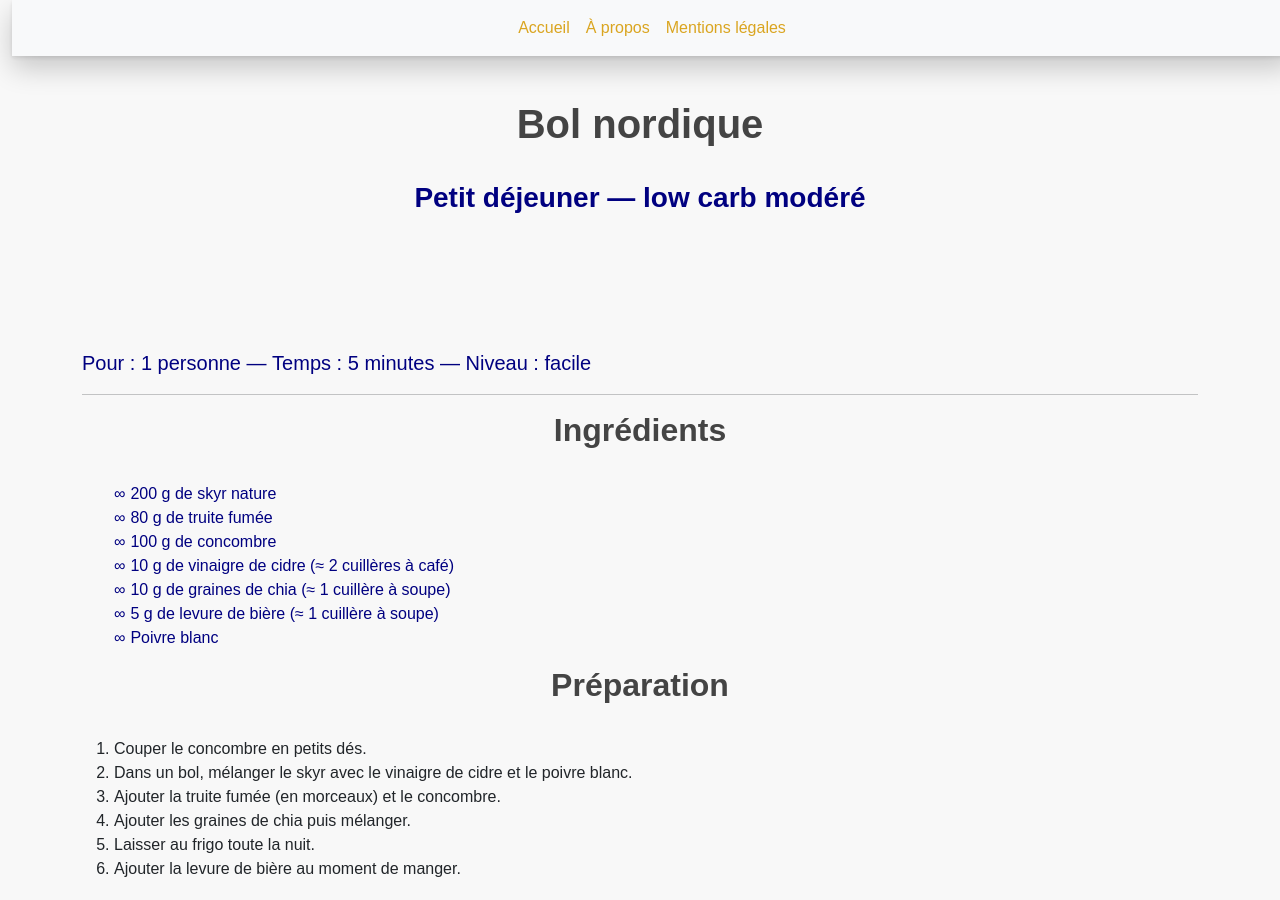
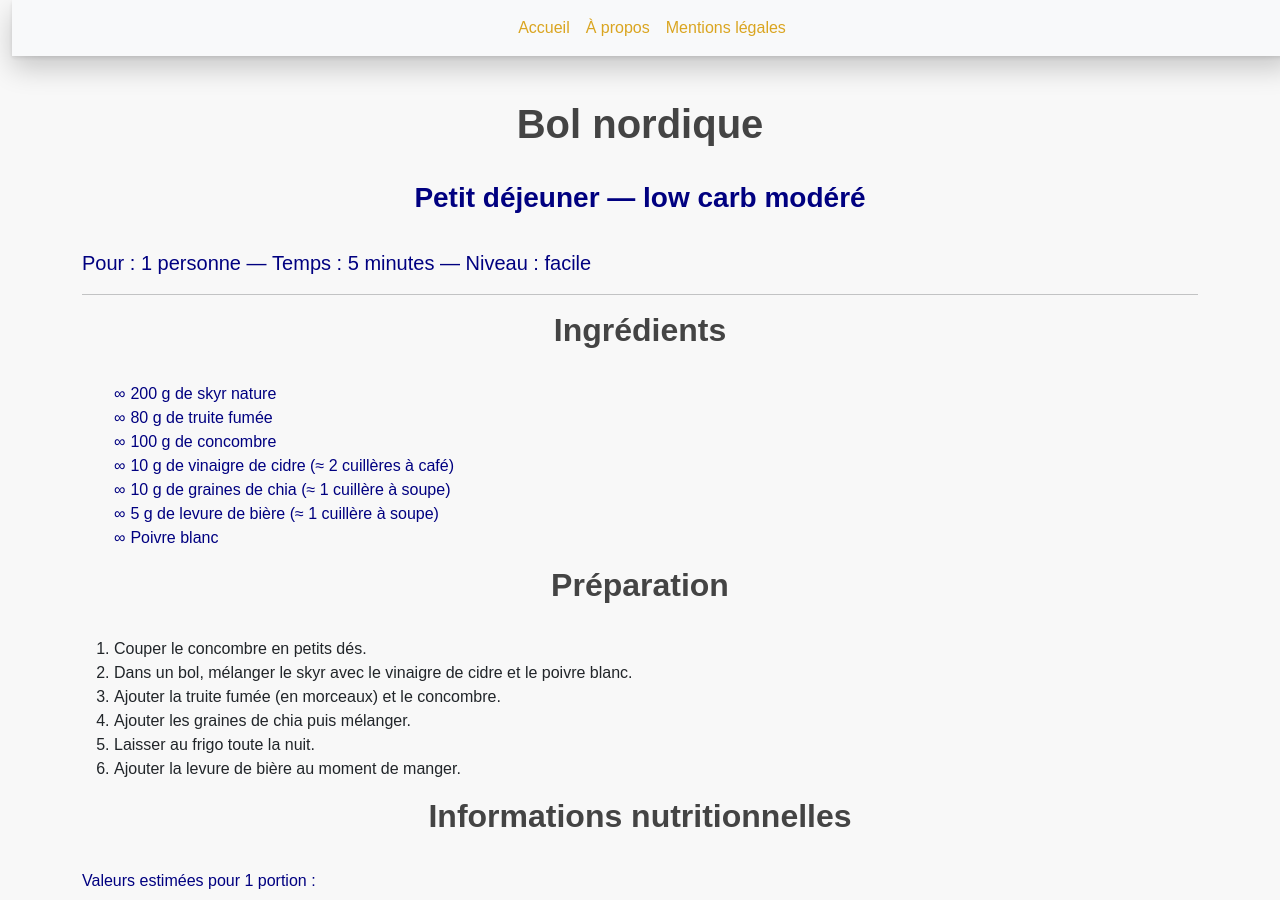
Before and after one commit to laurie-boissay/laurie-boissay.github.io, a Jekyll site: the page built from recettes/bol-nordique.html, in a window 1280 px wide and 900 px high. Built offline with Jekyll 4.4.1, drawn with Linux system fonts in a browser that asks for light colours.

Commit message:
Update bol-nordique.html
layout

```diff
--- a/recettes/bol-nordique.html
+++ b/recettes/bol-nordique.html
@@ -1,18 +1,11 @@
 ---
+layout: recipe
 title: "Bol nordique — Recettes low carb"
 description: "Bol nordique low carb : skyr, truite fumée, concombre, vinaigre de cidre, graines de chia, levure de bière. Recette 1 personne avec macros détaillées."
-recipe_title : "Bol nordique"
-recipe_subtitle : "Petit déjeuner — low carb modéré"
----
+recipe_title: "Bol nordique"
+recipe_subtitle: "Petit déjeuner — low carb modéré"
 
-
-<!DOCTYPE html>
-<html lang="fr">
-
-<head>
-   {% include head.html %}
-
-  <!-- Données structurées (SEO) -->
+extra_head: |
   <script type="application/ld+json">
   {
     "@context": "https://schema.org",
@@ -33,16 +26,7 @@ recipe_subtitle : "Petit déjeuner — low carb modéré"
     ]
   }
   </script>
-</head>
-
-<body class="container-fluid">
-
-  {% include recipe-header.html %}
-  {% include navbar.html %}
-
-  <main>
-    <section class="marge">
-      <div class="container">
+---
 
 <p class="lead">
   <strong>Pour :</strong> 1 personne —
@@ -100,14 +84,3 @@ recipe_subtitle : "Petit déjeuner — low carb modéré"
   <li>⚠ Pas strict : le skyr contient du lactose (donc des glucides).</li>
   <li>Si reflux : réduire ou supprimer le vinaigre de cidre.</li>
 </ul>
-
-        {% include footer.html %}
-
-
-      </div>
-    </section>
-  </main>
-
-  {% include scripts.html %}
-</body>
-</html>
```
Lines whose indentation alone changed are shown as unchanged.
